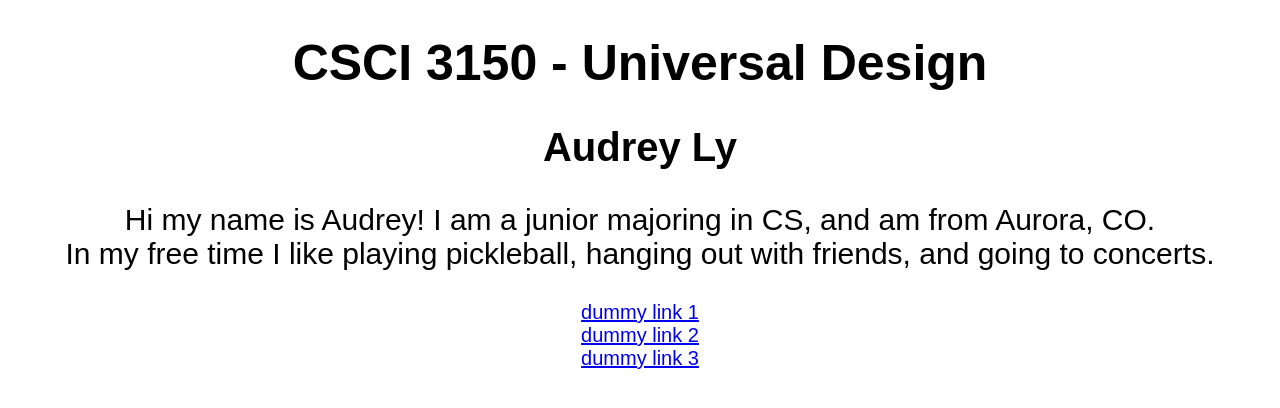
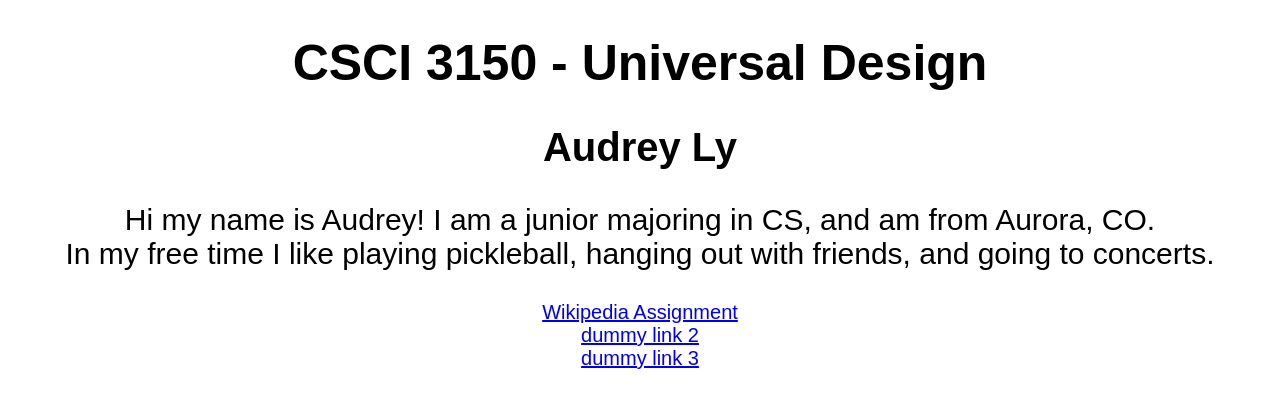
Before and after one commit to audreylyy/CSCI-3150, a plain HTML site: page index.html in a window 1280 px wide. Drawn offline with Linux system fonts and the light colour scheme.

Commit message:
index change

```diff
--- a/index.html
+++ b/index.html
@@ -39,7 +39,7 @@
                 Hi my name is Audrey! I am a junior majoring in CS, and am from Aurora, CO. <br>
                 In my free time I like playing pickleball, hanging out with friends, and going to concerts.</p>
             <div id= "links">
-                <a href ="#">dummy link 1</a><br>
+                <a href ="wiki/assignment4.html">Wikipedia Assignment</a><br>
                 <a href ="#">dummy link 2</a><br>
                 <a href ="#">dummy link 3</a><br>
             </div>
```
